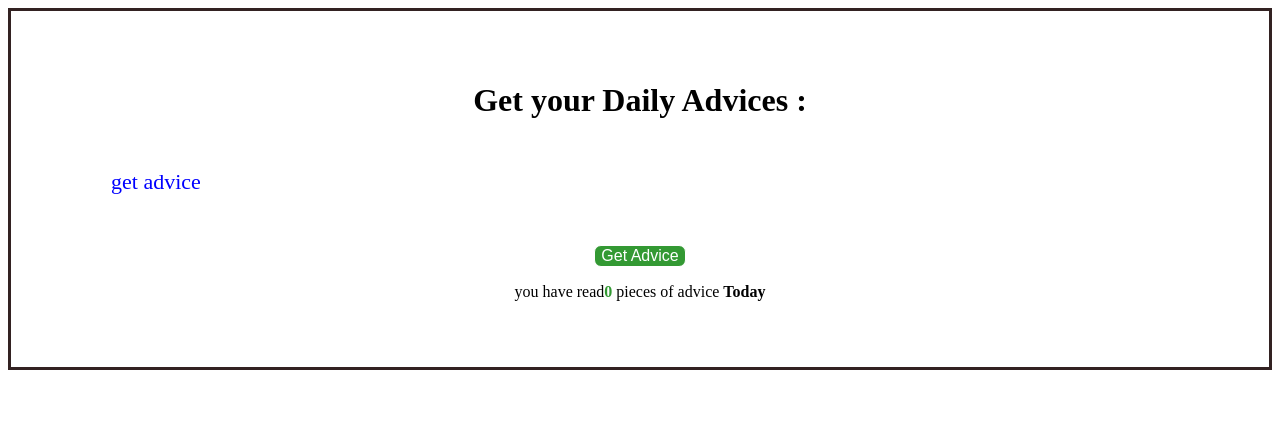
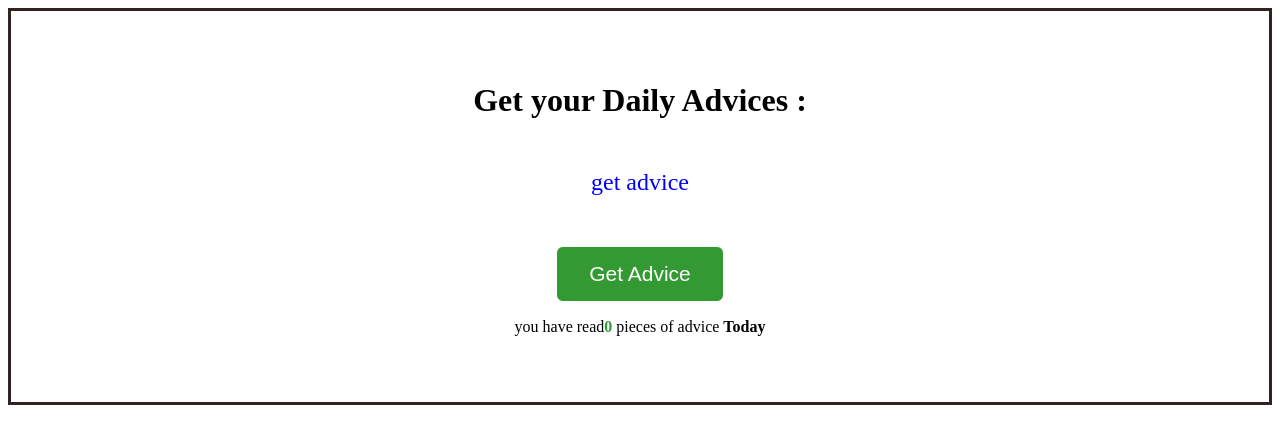
Before and after one commit to Dahbi-Dev/Get-Advice-api, a React (Create React App) app: page / in a window 1280 px wide. Shown: the top 444 px of the page. Built offline with nearby package versions, Linux system fonts and the light colour scheme.

Commit message:
Update App.js

```diff
--- a/src/api-advice/App.js
+++ b/src/api-advice/App.js
@@ -31,17 +31,17 @@ const App = () => {
     return (
         <div style={{ textAlign: 'center', padding: '50px', border: '3px solid #322' }}>
             <h1>Get your Daily Advices : </h1>
-            <p style={{textAlign:'start', color: 'blue', margin: '50px', fontSize: '22px' }}>{advice}</p>
+            <p style={{color: 'blue', margin: '50px', fontSize: '24px' }}>{advice}</p>
             {loading && (
                 <div style={{ paddingBottom: '30px', position: 'absolute', left: '50%', transform: 'translate(-50%, -50%)' }}>
-                    <ReactLoading type="spin" color="#393" height={30} width={30} />
+                    <ReactLoading type="spin" color="#393" height={50} width={50} />
                 </div>
             )}
             {buttonVisible && (
                 <button
                     style={{ border: '  solid 1px',borderRadius:'7px'
                            ,cursor: 'pointer',
-                        backgroundColor: '#393', color: 'white', fontSize: '16px' }}
+                        backgroundColor: '#393', color: 'white', fontSize: '21px',padding:'15px 32px' }}
                     onClick={getAdvice}>Get Advice</button>
             )}
             <Message count={count} setCount={setCount} />
```
